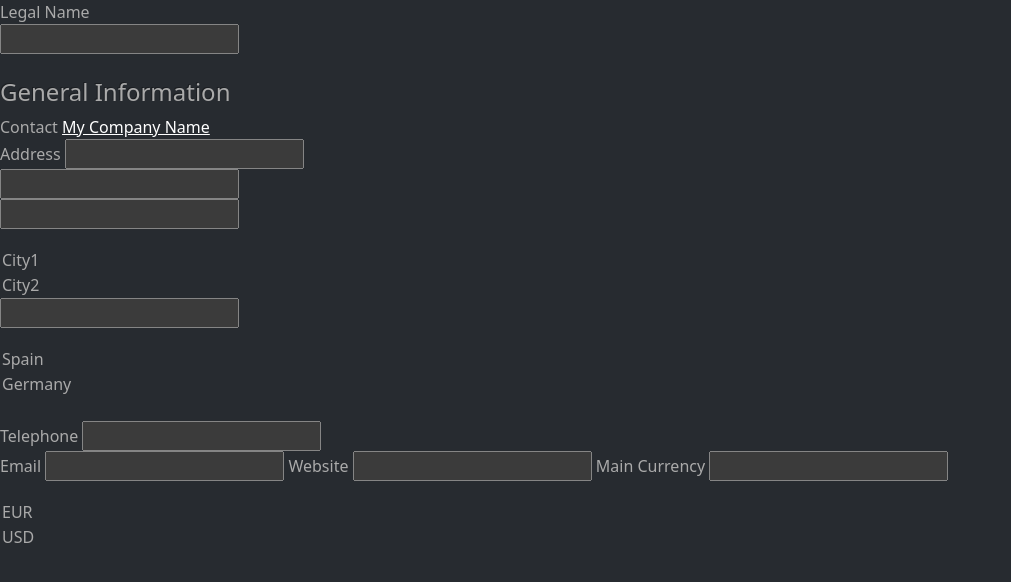
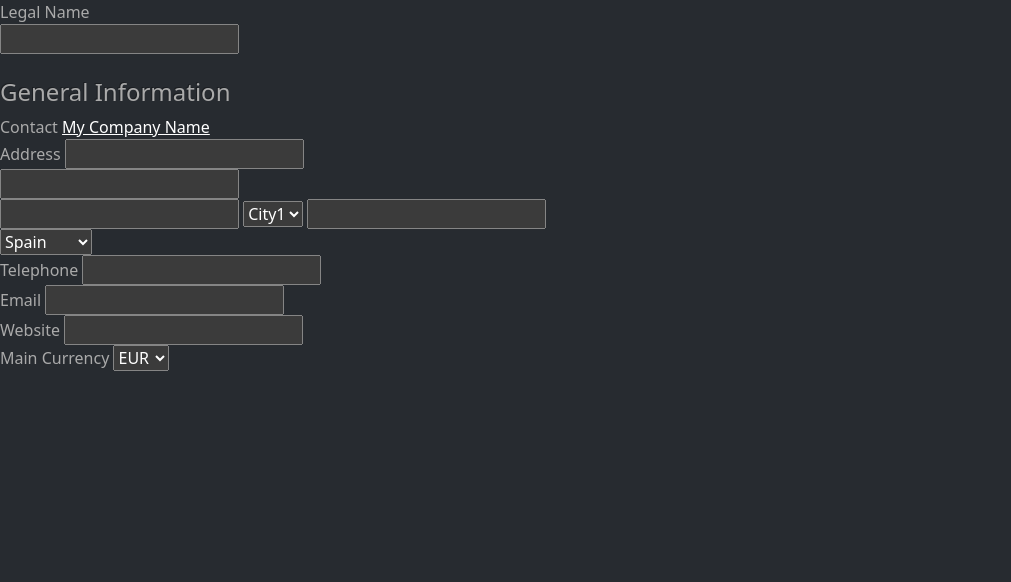
Before and after one commit to ERPDAM2/ERP-DAM2, a Flask app: page /configuration in a window 1280 px wide. Shown: the part 56-638 px from the top of the page, without its empty margins (0-1011 px from the left). Run offline with Flask 2, Linux system fonts and the light colour scheme; parts of the project's set-up code (start-up, migrations or seed data) failed here and were passed over; some libraries are stand-ins or nearby versions.

Commit message:
Configuration Fix

```diff
--- a/View/templates/configuration.html
+++ b/View/templates/configuration.html
@@ -16,29 +16,29 @@
             <input type="text" id="address" name="address"><br>
             <input type="text" id="address2" name="address2"><br>
             <input type="text" id="city" name="city">
-            <option>
-                <option value="1">City1</option>
-                <option value="2">City2</option>
-            </option>
-            <input type="number" id="pc" name="pc"><br>
-            <option>
-                <option value="1">Spain</option>
-                <option value="2">Germany</option>
-            </option><br>
+            <select name="city" id="city">
+                <option value="city1">City1</option>
+                <option value="city2">City2</option>
+                <option value="city3">City3</option>
+              </select>
+            <input type="text" id="pc" name="pc"><br>
+            <select name="country" id="country">
+                <option value="country1">Spain</option>
+                <option value="country2">Germany</option>
+                <option value="country3">France</option>
+              </select><br>
             <label for="telephone">Telephone</label>
             <input type="tel" id="telephone" name="telephone"><br>
             <label for="email">Email</label>
-            <input type="email" id="email" name="email">
+            <input type="email" id="email" name="email"><br>
             <label for="website">Website</label>
-            <input type="url" id="website" name="website">
+            <input type="url" id="website" name="website"><br>
             <label for="mainCurrency">Main Currency</label>
-            <!-- Type text provisional(?) -->
-            <input type="text" id="mainCurrency" name="mainCurrency"><br>
-            <option>
-                <option value="1">EUR</option>
-                <option value="2">USD</option>
-            </option>
-            <!-- <input type="submit" value="Submit"> -->
+            <select name="currency" id="currency">
+                <option value="currency1">EUR</option>
+                <option value="currency2">USD</option>
+                <option value="currency3">HKD</option>
+              </select>
         </form>
     </body>
 {% endblock %}
```
